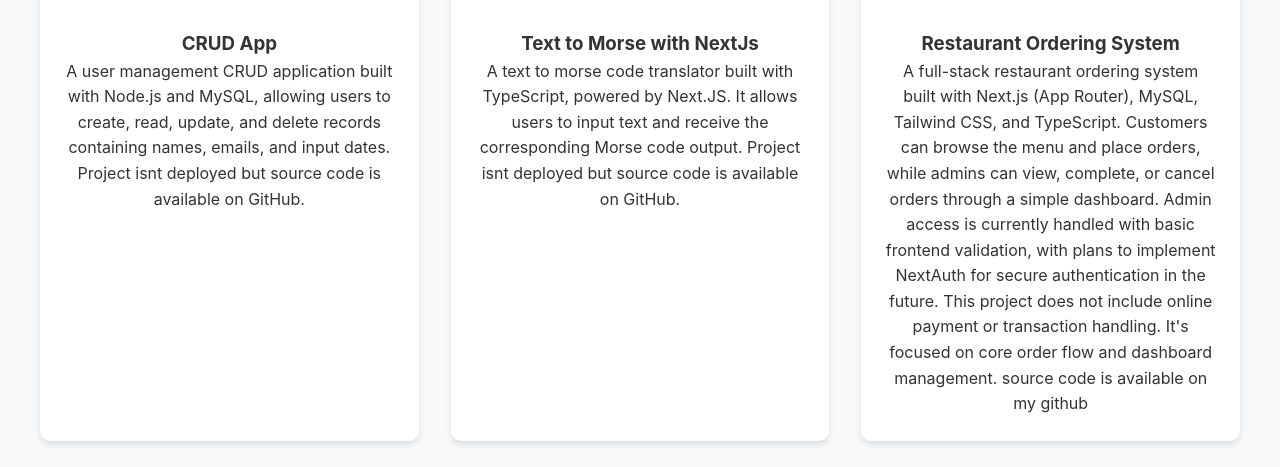
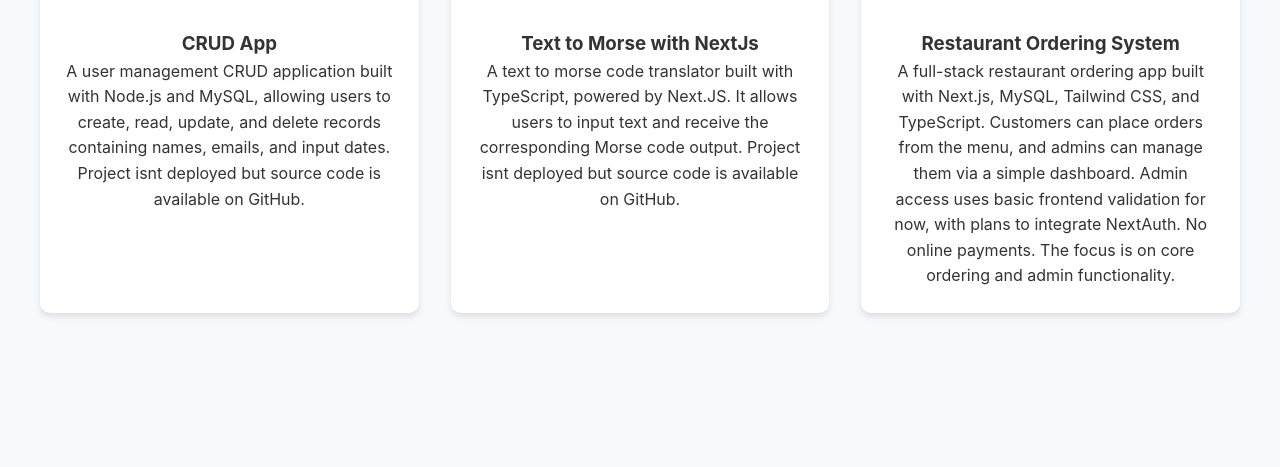
Before and after one commit to Vtolin/intro, a plain HTML site: page index.html in a window 1280 px wide. Shown: the part 2207-2674 px from the top of the page. Drawn offline with nearby package versions, Linux system fonts and the light colour scheme; some packages are replaced by stand-ins of ours; a script that the page names is missing.

Commit message:
new update

```diff
--- a/index.html
+++ b/index.html
@@ -125,11 +125,10 @@
             <div class="project-content">
               <h3>Restaurant Ordering System</h3>
               <p>
-                A full-stack restaurant ordering system built with Next.js (App Router), MySQL, Tailwind CSS, and TypeScript.
-Customers can browse the menu and place orders, while admins can view, complete, or cancel orders through a simple dashboard.
-Admin access is currently handled with basic frontend validation, with plans to implement NextAuth for secure authentication in the future.
-This project does not include online payment or transaction handling. It's focused on core order flow and dashboard management.
-source code is available on my github
+               A full-stack restaurant ordering app built with Next.js, MySQL, Tailwind CSS, and TypeScript.
+Customers can place orders from the menu, and admins can manage them via a simple dashboard.
+Admin access uses basic frontend validation for now, with plans to integrate NextAuth.
+No online payments. The focus is on core ordering and admin functionality.
               </p>
             </div>
           </div>
```
